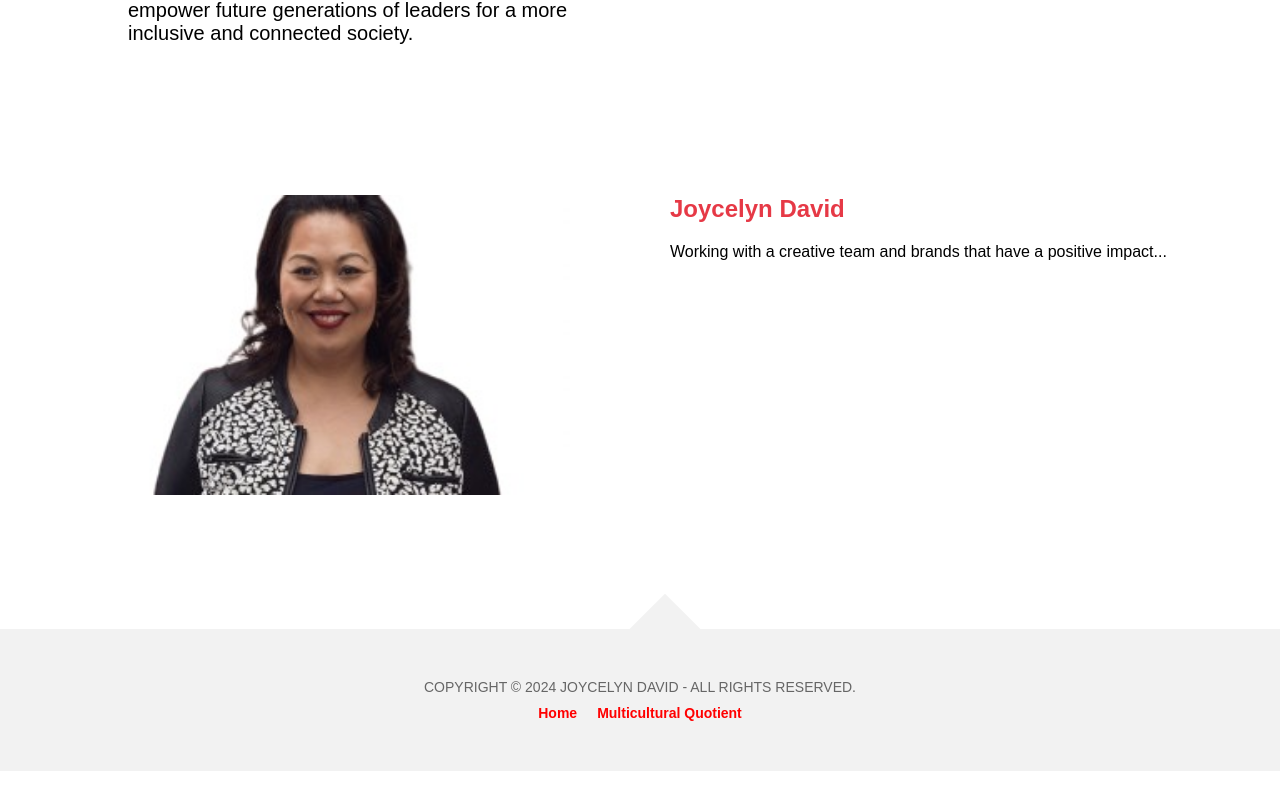
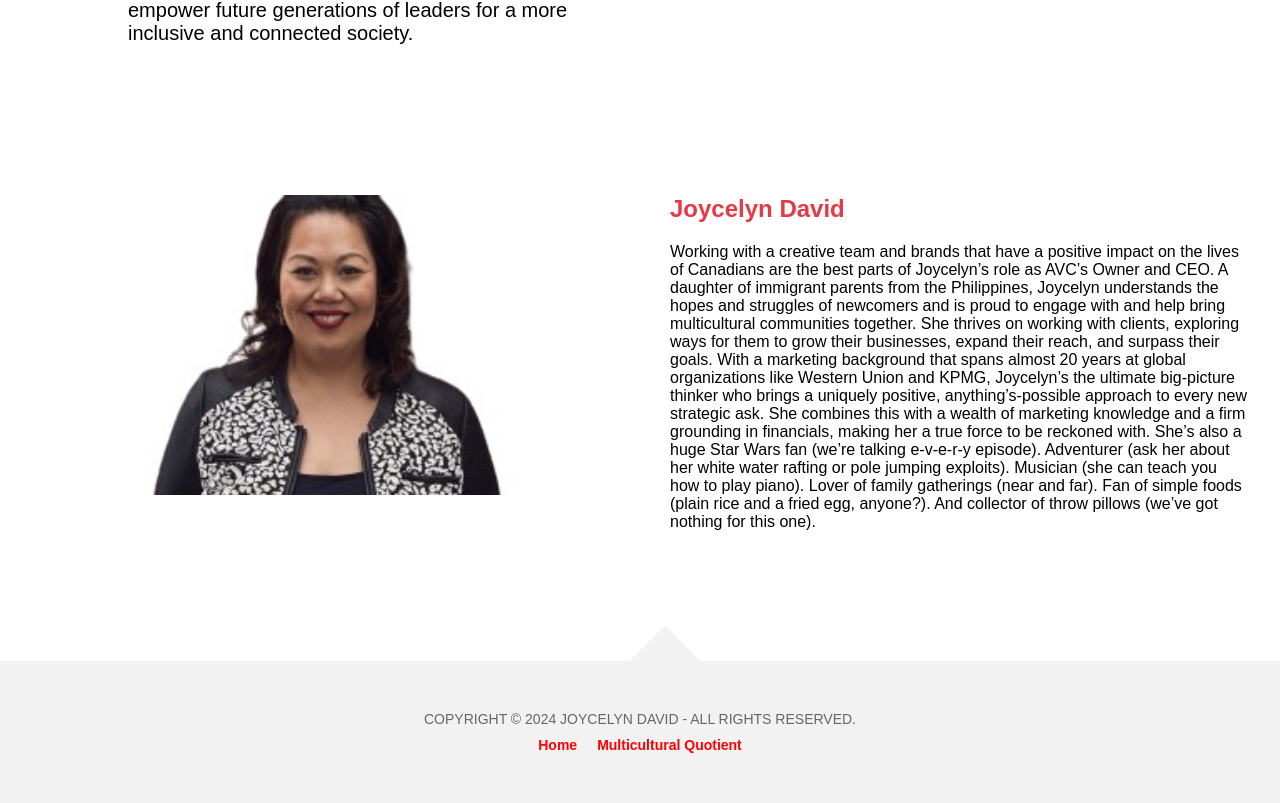
Before and after one commit to MeEtSoNi-lab/Multicultural_Quotient-, a React (Create React App) app in the folder multicultural-app/: page / in a window 1280 px wide. Shown: the part 1149-1952 px from the top of the page. Before the commit the page ends 1920 px from the top, so only its background shows below. Built offline with nearby package versions, Linux system fonts and the light colour scheme.

Commit message:
Added Joycelyn's info in home page

```diff
--- a/multicultural-app/src/components/home/home.css
+++ b/multicultural-app/src/components/home/home.css
@@ -231,6 +231,7 @@
   width: 300px;
   height: 300px;
   margin: 20px auto;
+  margin-bottom: 50px;
 }
 
 .doughnut-chart {
--- a/multicultural-app/src/components/home/home.js
+++ b/multicultural-app/src/components/home/home.js
@@ -84,7 +84,7 @@ function Home() {
         </div>
         <div className='home-fourth-container-info'>
           <h2>Joycelyn David</h2>
-          <p>Working with a creative team and brands that have a positive impact...</p>
+          <p>Working with a creative team and brands that have a positive impact on the lives of Canadians are the best parts of Joycelyn’s role as AVC’s Owner and CEO. A daughter of immigrant parents from the Philippines, Joycelyn understands the hopes and struggles of newcomers and is proud to engage with and help bring multicultural communities together. She thrives on working with clients, exploring ways for them to grow their businesses, expand their reach, and surpass their goals. With a marketing background that spans almost 20 years at global organizations like Western Union and KPMG, Joycelyn’s the ultimate big-picture thinker who brings a uniquely positive, anything’s-possible approach to every new strategic ask. She combines this with a wealth of marketing knowledge and a firm grounding in financials, making her a true force to be reckoned with. She’s also a huge Star Wars fan (we’re talking e-v-e-r-y episode). Adventurer (ask her about her white water rafting or pole jumping exploits). Musician (she can teach you how to play piano). Lover of family gatherings (near and far). Fan of simple foods (plain rice and a fried egg, anyone?). And collector of throw pillows (we’ve got nothing for this one).</p>
         </div>
       </div>
 
```
